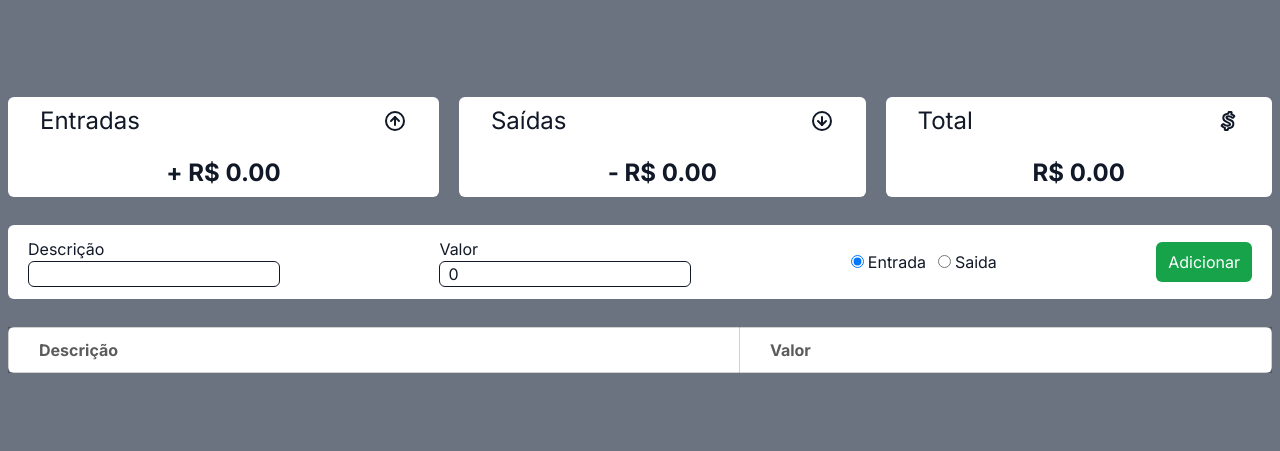
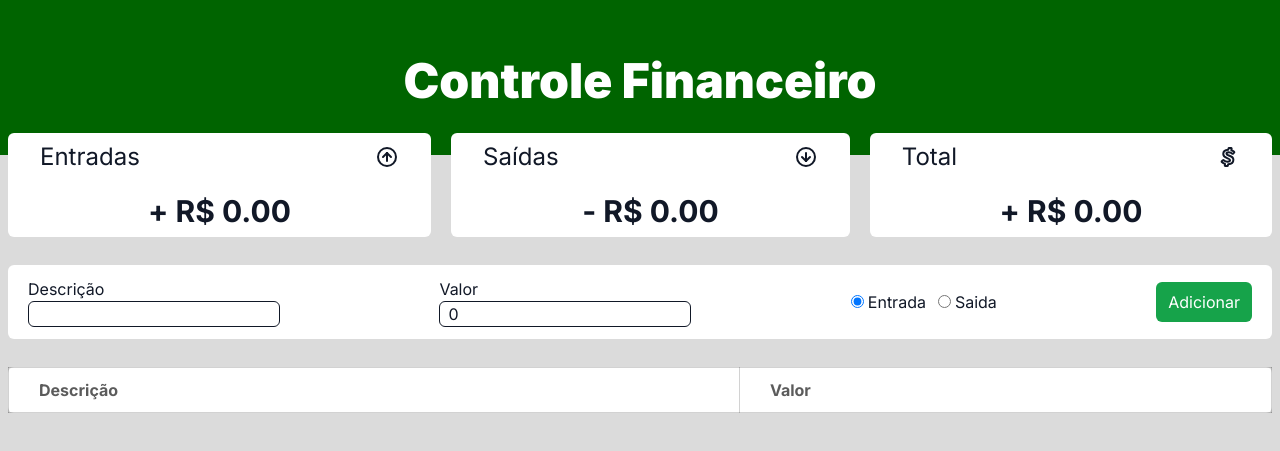
Before and after one commit to thiagocainelli/personal-finances, a Next.js app: page / in a window 1280 px wide. Shown: the part 165-616 px from the top of the page. Built offline with nearby package versions, Linux system fonts and the light colour scheme.

Commit message:
Finishing the projetc

```diff
--- a/src/app/layout.tsx
+++ b/src/app/layout.tsx
@@ -1,6 +1,6 @@
 import type { Metadata } from 'next'
 import { Inter } from 'next/font/google'
-import './globals.css'
+import './styles/globals.css'
 
 const inter = Inter({ subsets: ['latin'] })
 
--- a/src/app/page.tsx
+++ b/src/app/page.tsx
@@ -4,8 +4,15 @@ import Cards from "@/components/Cards";
 import Descriptions from "@/components/Descriptions";
 import Table from "@/components/Table";
 import { IconCircleArrowUp, IconCircleArrowDown, IconBrandCashapp } from "@tabler/icons-react";
-import { useState } from "react";
+import { useEffect, useState } from "react";
+import './styles/Home.css'
 
+interface StoredData {
+  operations: any[];
+  totalDepositValue: number;
+  totalOutputValue: number;
+  difference: number;
+}
 
 export default function Home() {
 
@@ -13,77 +20,93 @@ export default function Home() {
   const [value, setValue] = useState<number> (0)
   const [operations, setOperations] = useState<any[]>([])
   const [selectedOption, setSelectedOption] = useState<string>("deposit")
-  const [typeOfDeposit, setTypeOfDeposit] = useState<boolean>(false)
-  const [valueColor, setValueColor] = useState<string>("black")
-  const [sign, setSign] = useState<string>("")
   const [totalDepositValue, setTotalDepositValue] = useState<number>(0)
   const [totalOutputValue, setTotalOutPutValue] = useState<number>(0)
-  const [difference, setDifference] = useState<number>(0)
+  const [difference, setDifference] = useState<number>(totalDepositValue - totalOutputValue);
 
 
+  // Função para adicionar uma nova operação
   const addNewOperation = () => {
 
     if (description.length <= 0 || value <= 0) {
       alert("Por favor verifique os dados informados e tente novamente.")
-      return
+      return;
     }
 
     const newValueColor = selectedOption === "deposit" ? "green" : "red";
     const newSign = selectedOption === "deposit" ? "+" : "-";
+    const newValue = Number(value);
 
-    setOperations((prevOperations) => [
-      {
+    const newOperation = {
       id: Math.floor(Math.random() * 1000000),
       description: description,
-        value: Number(value),
+      value: newValue,
       valueColor: newValueColor,
       sign: newSign
-      },
-      ...prevOperations
-    ])
+    };
 
-    const differenceTotal = totalDepositValue - totalOutputValue;
-    const sign = difference >= 0 ? "+" : "-";
-    setDifference((prev) => prev + differenceTotal)
+    setOperations((prevOperations) => [newOperation, ...prevOperations])
 
     if (newValueColor === "green") {
-      setTotalDepositValue((prev) => prev + value);
+      setTotalDepositValue((prev: number) => prev + newValue);
+
     } else if (newValueColor === "red") {
-      setTotalOutPutValue((prev) => prev + value);
+      setTotalOutPutValue((prev: number) => prev + newValue);
+
     }
 
+    setDifference((prev) => prev + (newValueColor === "green" ? newValue : -newValue));
     setDescription("")
     setValue(0)
+
   }
 
+  // Função para remover uma operação específica
+  const removeOperation = (operationID: number) => {
+    const removedOperation = operations.find(operation => operation.id === operationID);
 
-  const removeOperation = (operationID: number) => {
-    setOperations(operations.filter((operation) => operation.id !== operationID ))
+    if (removedOperation) {
+      const removedValue = removedOperation.value;
+      const removedColor = removedOperation.valueColor;
+
+      if (operations) {
+        setOperations(prevOperations => prevOperations.filter(operation => operation.id !== operationID));
       }
 
-
-  const editOperation = () => {
-    return alert("Cliquei em editar")
+      if (removedColor === 'green') {
+        setTotalDepositValue(prev => prev - removedValue);
+      } else if (removedColor === 'red') {
+        setTotalOutPutValue(prev => prev - removedValue);
       }
 
+      setDifference(prevDifference => prevDifference - (removedColor === 'green' ? removedValue : -removedValue));
+    }
+
+  }
+
+  // Função para calcular o valor total tanto de entradas quanto de saídas
   const calculateTotalValue = (color: string) => {
+    if (operations) {
       const filteredOperations = operations.filter(operation => operation.valueColor === color);
       const totalValue = Number(filteredOperations.reduce((current: number, operation: any) => current + operation.value, 0));
       return totalValue;
-
+    } else {
+      return 0; // Ou outro valor padrão, caso operations seja undefined ou null
+    }
   };
 
 
-
   return (
-    <main className="flex min-h-screen w-screen max-w-full items-center justify-center bg-gray-500">
+    <main className="background flex min-h-screen w-screen max-w-full items-center justify-center ">
 
       <div className="flex flex-col gap-7 max-w-7xl w-full h-full px-2 my-[50px]">
+
+        <h1 className="text-white text-5xl text-center font-black">Controle Financeiro</h1>
 
         <div className="flex flex-wrap gap-5">
           <Cards text="Entradas" icon={<IconCircleArrowUp/>} sign="+" totalValue={calculateTotalValue("green")}/>
           <Cards text="Saídas" icon={<IconCircleArrowDown/>} sign="-" totalValue={calculateTotalValue("red")}/>
-          <Cards text="Total" icon={<IconBrandCashapp/>} totalValue={difference}/>
+          <Cards text="Total" icon={<IconBrandCashapp/>} sign={difference >= 0 ? "+" : "-"} totalValue={difference}/>
         </div>
 
         <div>
@@ -101,11 +124,9 @@ export default function Home() {
         <div className="table">
           <Table
             remove={removeOperation}
-            edit={editOperation}
             operations={operations}
-            valueColor={valueColor}
-            sign={sign}
           />
+
         </div>
 
       </div>
--- /dev/null
+++ b/src/app/styles/Home.css
@@ -0,0 +1,3 @@
+.background {
+    background-image: linear-gradient(to top, rgb(219, 219, 219) 60%, darkgreen 40%);
+}
--- a/src/components/Cards/index.tsx
+++ b/src/components/Cards/index.tsx
@@ -9,12 +9,11 @@ export default function Cards ({text, icon, totalValue, sign}: CardsType) {
 
     const formatedValue = Number(totalValue).toFixed(2)
 
-
     return (
         <>
             <div className="flex flex-col gap-5 grow min-w-[320px] rounded-md bg-white text-gray-900 py-2 px-3">
                 <p className="flex w-full justify-between px-5 items-center text-2xl">{text}{icon}</p>
-                <p className="text-2xl font-bold text-center">{sign} R$ {formatedValue}</p>
+                <p className="text-3xl font-bold text-center">{sign} R$ {formatedValue}</p>
             </div>
         </>
     )
--- a/src/components/Table/index.tsx
+++ b/src/components/Table/index.tsx
@@ -1,15 +1,13 @@
-import { IconEdit, IconTrash } from "@tabler/icons-react";
+import { IconTrash } from "@tabler/icons-react";
 import "./Table.css";
 
 interface TableTypes {
     operations: any,
     remove: any,
-    edit: any,
-    valueColor: string
-    sign: string
+
 }
 
-export default function Table ({operations, remove, edit, valueColor, sign}: TableTypes) {
+export default function Table ({operations, remove}: TableTypes) {
 
     return (
         <>
@@ -23,17 +21,16 @@ export default function Table ({operations, remove, edit, valueColor, sign}: Tab
                </thead>
 
                <tbody>
-                        {operations.map((operation: any) => (
+                    {operations && operations.map((operation: any) => (
                         <tr key={operation.id}>
                             <td>{operation.description}</td>
-                                <td className={`text-${operation.valueColor}-600`}>{operation.sign} R$ {operation.value}</td>
+                            <td className={operation.valueColor === "green" ? "text-green-600" : "text-red-600"}>
+                                {operation.valueColor === "green" ? "+" : "-"} R$ {operation.value.toFixed(2)}
+                            </td>
                             <td className="w-[15%]">
-                                    <div className="flex items-center justify-center gap-2">
-                                        <button onClick={edit}>
-                                            <IconEdit width={30} height={30} color="blue" />
-                                        </button>
+                                <div className="w-full flex items-center justify-center">
                                     <button onClick={() => remove(operation.id)}>
-                                            <IconTrash width={30} height={30} color="red" />
+                                        <IconTrash color="red" />
                                     </button>
                                 </div>
                             </td>
```
Also changed, not shown: src/app/styles/globals.css (renamed from src/app/globals.css). Lines whose indentation alone changed are shown as unchanged.
